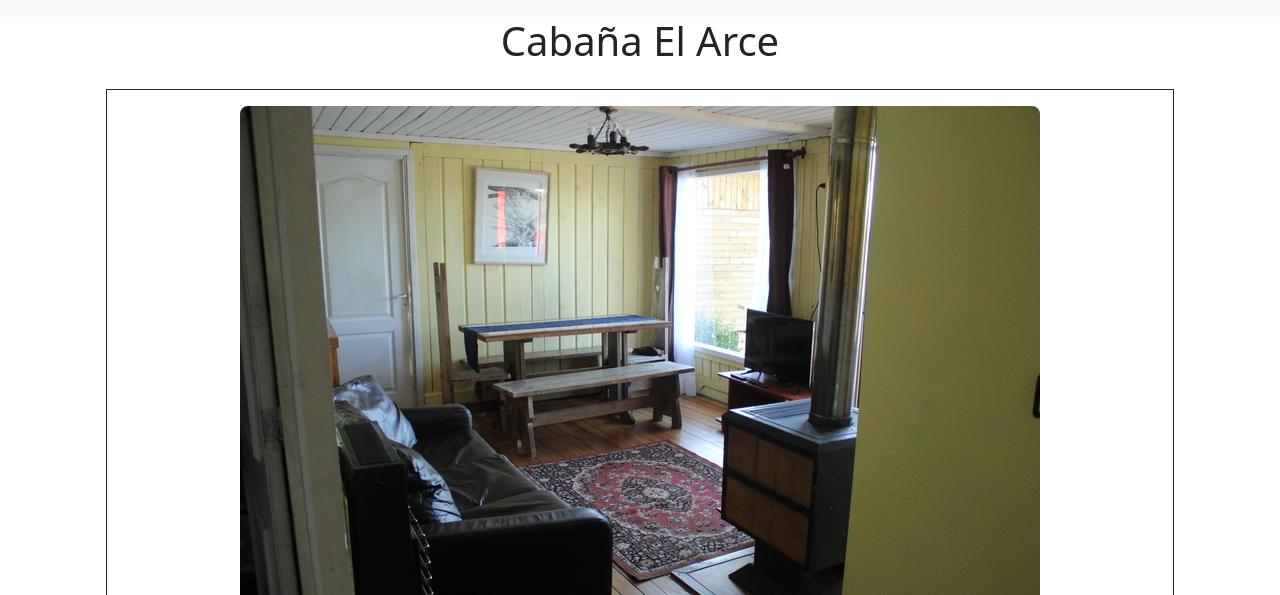
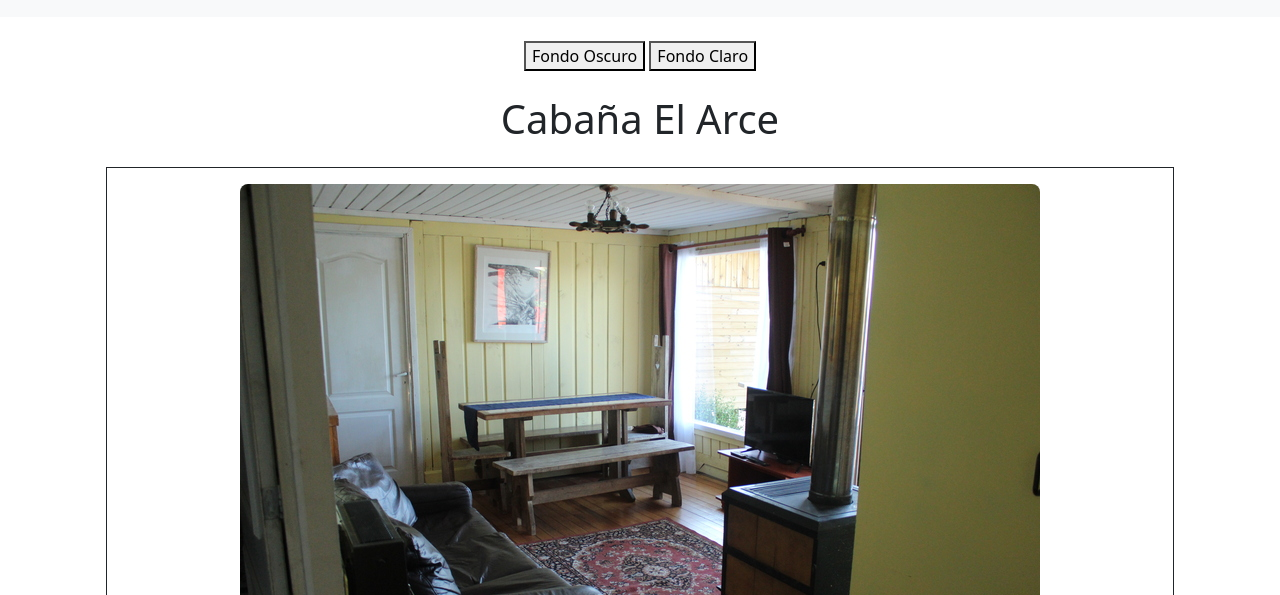
Before and after one commit to Thiers96/Evaluacion_2, a plain HTML site: page Evalucion_2_Thiers_Mol/arce.html in a window 1280 px wide. Shown: the part 205-800 px from the top of the page. Drawn offline with nearby package versions, Linux system fonts and the light colour scheme; a web font is replaced by a local one.

Commit message:
ahora si que si legal ahora si 2.0

```diff
--- a/Evalucion_2_Thiers_Mol/arce.html
+++ b/Evalucion_2_Thiers_Mol/arce.html
@@ -47,6 +47,22 @@
             </div>
         </div>
     </nav>
+    <div class="container text-center mb-4 mt-4">
+        <button id="cambio" onclick="cambioFondo()">Fondo Oscuro</button>
+        <button id="volver" onclick="volverFondo()">Fondo Claro</button>
+    </div>
+    <script>
+        function cambioFondo() {
+            let body = document.getElementsByTagName('body')[0];
+            body.style.backgroundColor = '#343a40';
+        }
+    </script>
+    <script>
+        function volverFondo() {
+            let body = document.getElementsByTagName('body')[0];
+            body.style.backgroundColor = '#fff';
+        }
+    </script>
     <main class="contenedor sombra">
         <h1 class="container text-center">Cabaña El Arce</h1>
         <section class="container text-center">
```
Also changed, not shown: Evalucion_2_Thiers_Mol/cabana.html (+16 -1 lines), Evalucion_2_Thiers_Mol/contacto.html (+16 -0 lines), Evalucion_2_Thiers_Mol/index.html (+31 -8 lines), Evalucion_2_Thiers_Mol/proximamente.html (+16 -0 lines).
